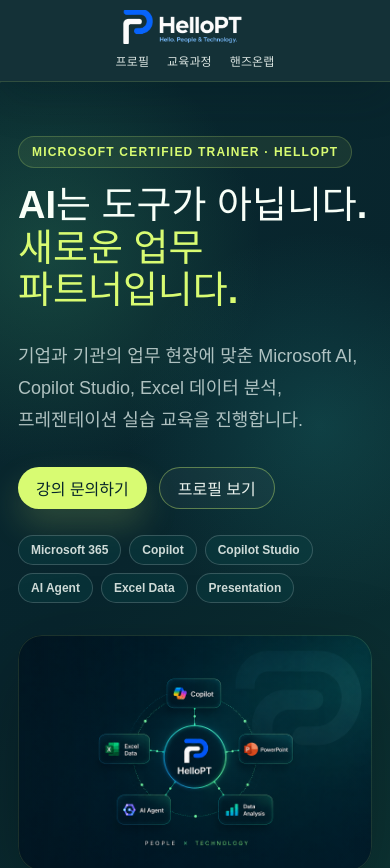
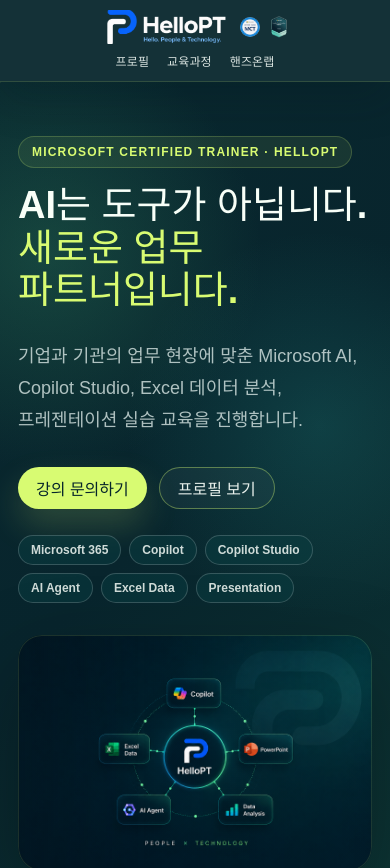
Before and after one commit to pej0285-lab/hellopt_homepage, a React (Vite) app: page / in a window 390 px wide. Shown: the top 868 px of the page. Built offline with nearby package versions, Linux system fonts and the light colour scheme; a web font is replaced by a local one.

Commit message:
Add header certification badges

```diff
--- a/src/App.css
+++ b/src/App.css
@@ -21,6 +21,8 @@
 .brand {
   display: inline-flex;
   align-items: center;
+  grid-column: 1;
+  justify-self: start;
   width: fit-content;
   padding: 0;
   border: 0;
@@ -38,10 +40,36 @@
 
 .site-header nav {
   display: flex;
+  grid-column: 2;
   justify-content: center;
   gap: 34px;
   font-size: 15px;
   font-weight: 800;
+}
+
+.header-badges {
+  display: inline-flex;
+  align-items: center;
+  grid-column: 3;
+  justify-self: end;
+  gap: 8px;
+  line-height: 0;
+}
+
+.header-badges img {
+  display: block;
+  width: 24px;
+  height: 24px;
+  object-fit: contain;
+}
+
+.header-badges .header-mct-badge {
+  border-radius: 999px;
+}
+
+.header-badges img:last-child {
+  width: 26px;
+  height: 26px;
 }
 
 .site-header a {
@@ -1116,11 +1144,22 @@
 
 @media (max-width: 1080px) {
   .site-header {
-    grid-template-columns: auto;
+    grid-template-columns: auto auto;
     justify-content: center;
     gap: 8px;
     padding-top: 10px;
     padding-bottom: 10px;
+  }
+
+  .site-header nav {
+    grid-column: 1 / -1;
+    grid-row: 2;
+  }
+
+  .header-badges {
+    grid-column: 2;
+    grid-row: 1;
+    justify-self: end;
   }
 
   .hero-section,
@@ -1174,6 +1213,16 @@
     overflow-x: auto;
     padding-bottom: 2px;
     font-size: 13px;
+  }
+
+  .header-badges img {
+    width: 20px;
+    height: 20px;
+  }
+
+  .header-badges img:last-child {
+    width: 22px;
+    height: 22px;
   }
 
   .header-cta {
--- a/src/App.jsx
+++ b/src/App.jsx
@@ -196,6 +196,10 @@
         <nav aria-label="주요 메뉴">
           {navItems.map(([label, href, view]) => <a key={href} href={href} onClick={view === 'labs' ? openLabsView : openHomeSection(href)}>{label}</a>)}
         </nav>
+        <div className="header-badges" aria-label="강사 인증 로고">
+          <img className="header-mct-badge" src={asset('brand/mct-badge-round.png')} alt="MCT" />
+          <img src={asset('brand/titan-badge.png')} alt="TITAN" />
+        </div>
       </header>
 
       <main id="top">
@@ -256,7 +260,7 @@
                 <div className="bio-side">
                   <div className="bio-badges" aria-label="강사 인증 및 브랜드">
                     <img className="titan-badge" src={asset('brand/titan-badge.png')} alt="Microsoft Frontier Transformation Engineer TITAN 뱃지" />
-                    <img className="mct-badge" src={asset('brand/mct-badge.png')} alt="MCT 뱃지" />
+                    <img className="mct-badge" src={asset('brand/mct-badge-round.png')} alt="MCT 뱃지" />
                   </div>
                 </div>
               </div>
```
Also changed, not shown: public/assets/brand/mct-badge-round.png (added).
